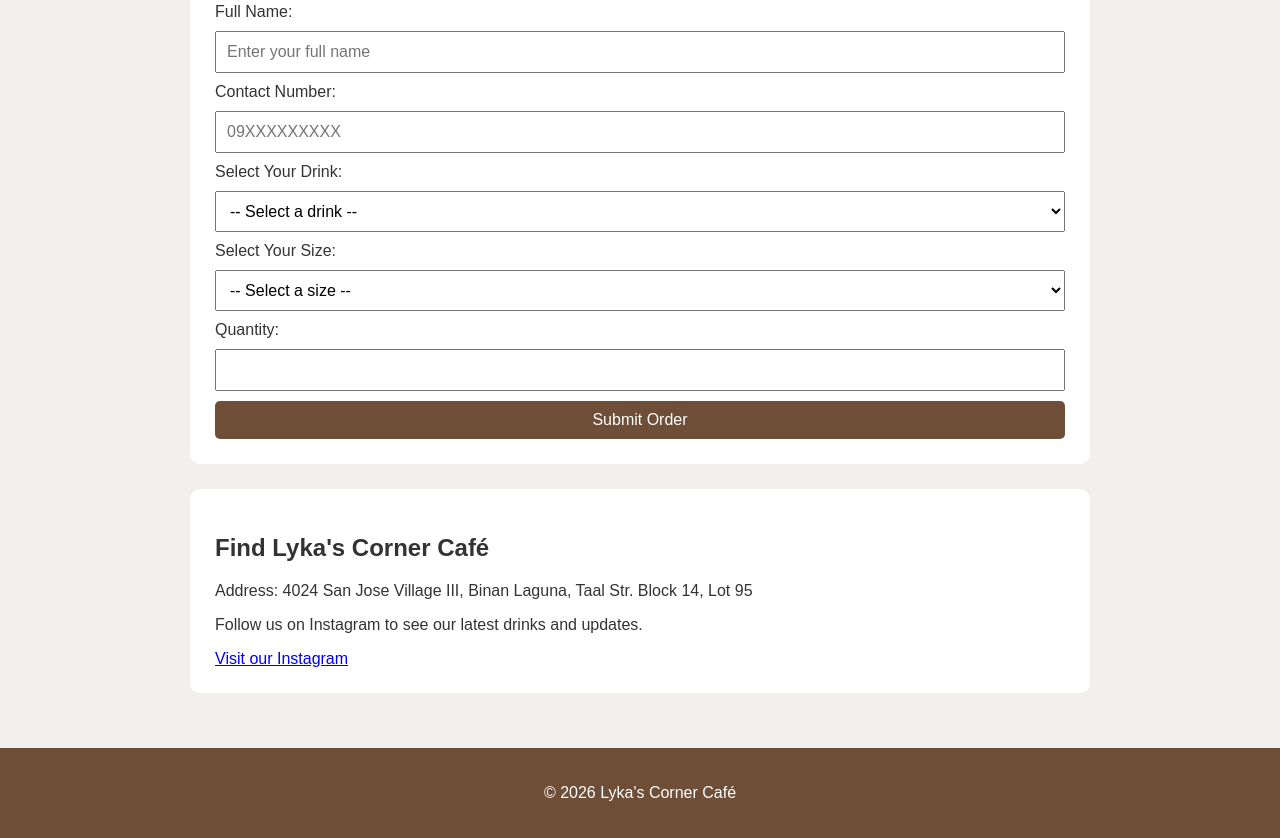
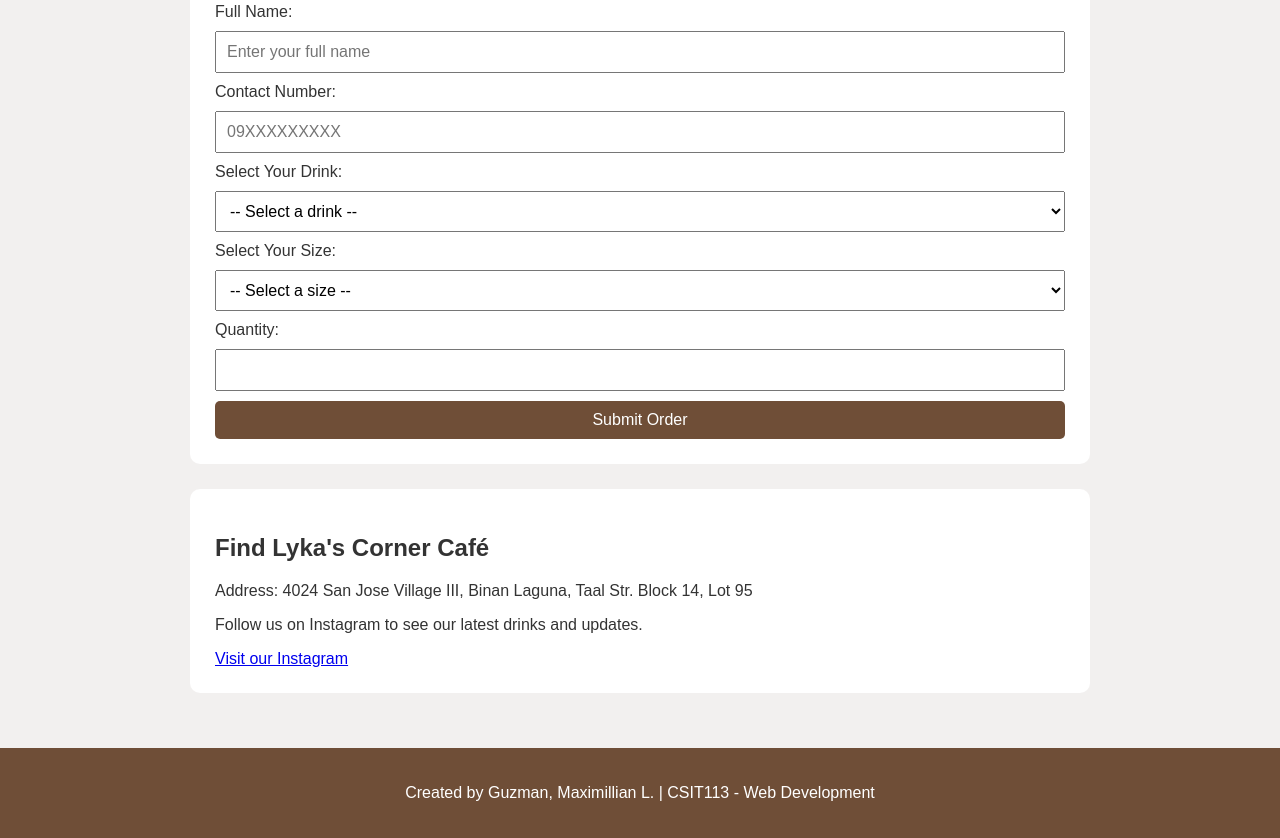
Before and after one commit to mookworkshop/a-csit113-repository-, a plain HTML site: page index.html in a window 1280 px wide. Shown: the part 1204-2042 px from the top of the page. Drawn offline with Linux system fonts and the light colour scheme.

Commit message:
feat: add footer with author and course

```diff
--- a/index.html
+++ b/index.html
@@ -211,7 +211,7 @@
     </main>
 
     <footer>
-        <p>&copy; 2026 Lyka's Corner Café</p>
+    <p>Created by Guzman, Maximillian L. | CSIT113 - Web Development</p>
     </footer>
 
 </body>
```
